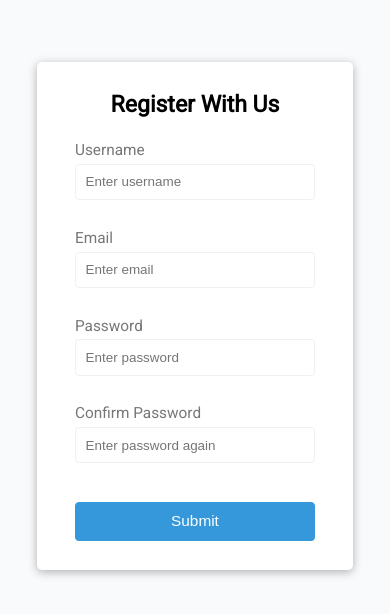
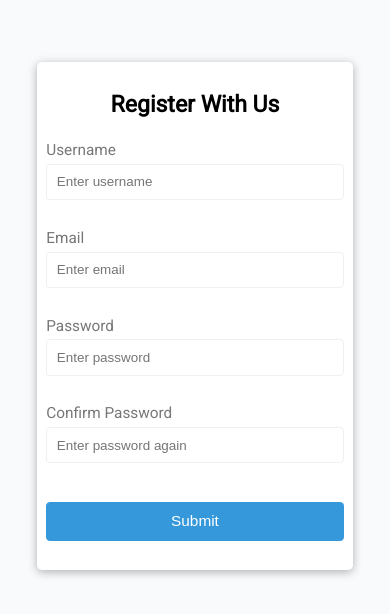
Before and after one commit to AshrafAlagmawy/20-Web-Projects-With-Vanilla-JavaScript, a plain HTML site: page Project 01/Form Validator/index.html in a window 390 px wide. Shown: the part 106-720 px from the top of the page. Drawn offline with Linux system fonts and the light colour scheme.

Commit message:
Update style.css

```diff
--- a/Project 01/Form Validator/style.css
+++ b/Project 01/Form Validator/style.css
@@ -116,4 +116,8 @@ h2 {
   .container {
     width: 33rem;
   }
+
+  .form {
+    padding: 3rem 1rem;
+  }
 }
```
